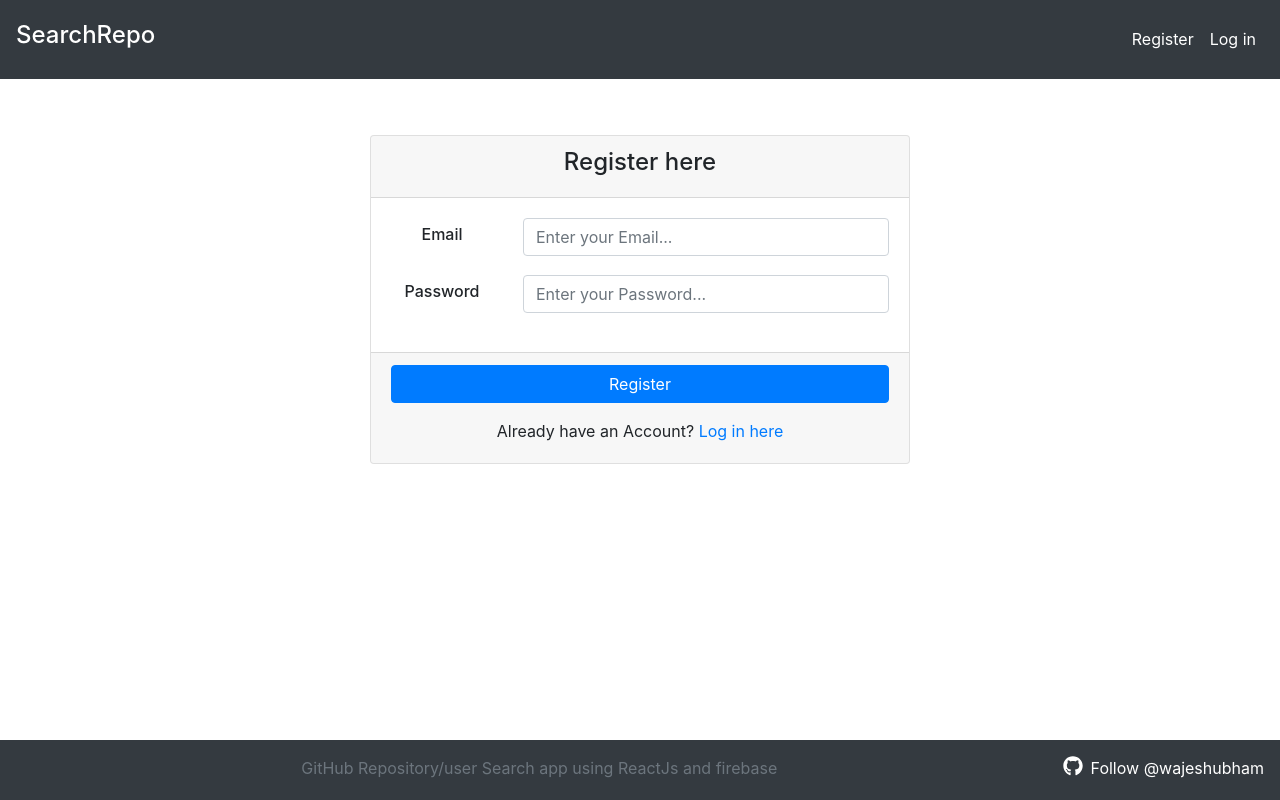
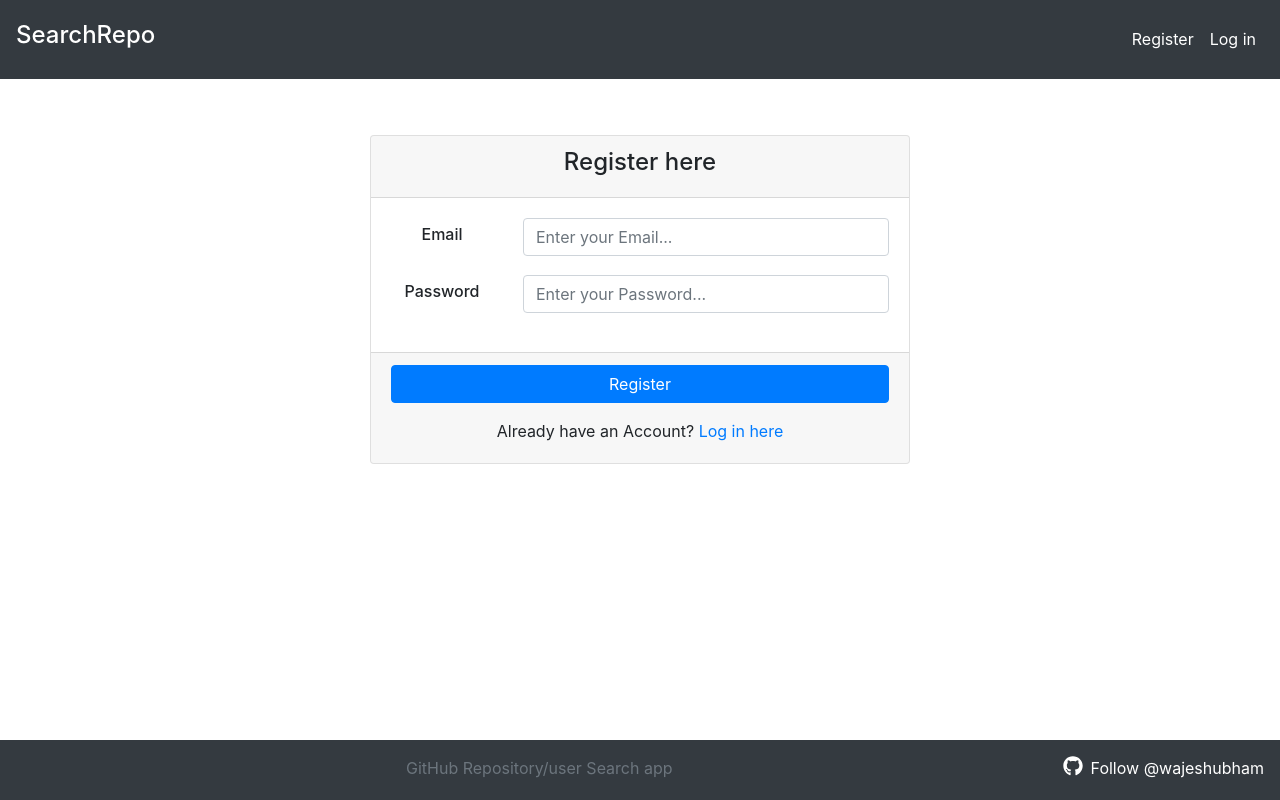
Before and after one commit to wajeshubham/GitHub-User-Fetcher, a React (Create React App) app: page /signup in a window 1280 px wide. Built offline with nearby package versions, Linux system fonts and the light colour scheme; the HTML template or start-up script is replaced by a standard one.

Commit message:
Update footer.js

```diff
--- a/src/layout/footer.js
+++ b/src/layout/footer.js
@@ -11,7 +11,7 @@ const Footer = () => {
       tag="footer"
       className="text-center bg-dark text-secondary p-3 fixed-bottom"
     >
-      GitHub Repository/user Search app using ReactJs and firebase
+      GitHub Repository/user Search app
       <span className="float-right text-white">
         <a href="https://github.com/wajeshubham" style={{ color: "white" }}>
           <FaGithub className="mr-2 mb-2" style={{ fontSize: "20px" }} />
```
